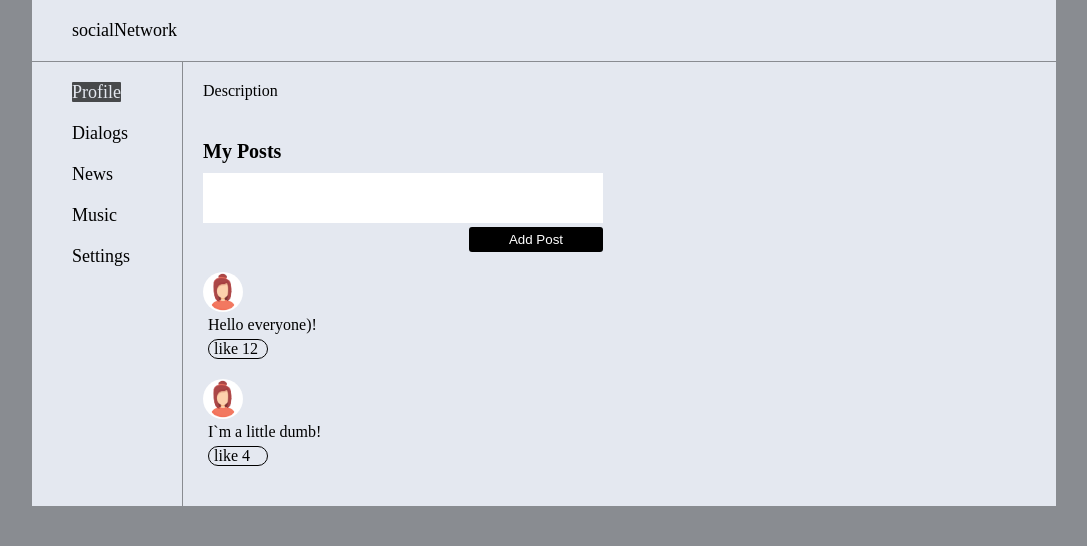
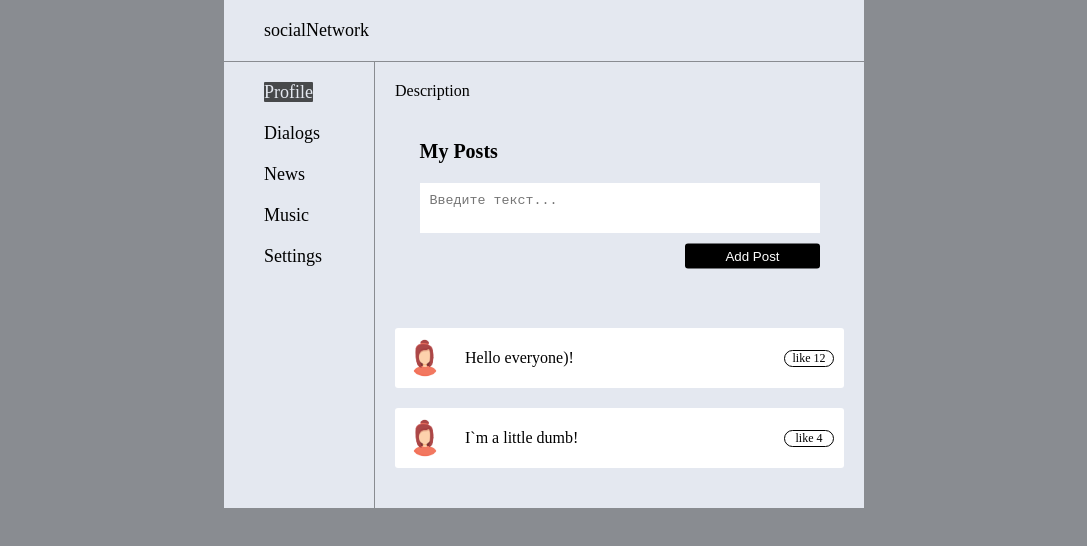
Before and after one commit to stepaRyazanoff/social-Network, a React (Create React App) app: page /profile in a window 1280 px wide. Shown: the top 546 px of the page, without its empty margins (96-1183 px from the left). Built offline with nearby package versions, Linux system fonts and the light colour scheme.

Commit message:
Added functionality to profile

```diff
--- a/src/App.css
+++ b/src/App.css
@@ -4,13 +4,13 @@
 }
 
 .container {
-	max-width: 1024px;
+	max-width: 640px;
 	margin: 0 auto;
 }
 
 .wrapper {
 	display: flex;
-	min-height: 50vh;
+	/*min-height: 50vh;*/
 }
 
 .main {
--- a/src/App.js
+++ b/src/App.js
@@ -5,7 +5,8 @@ import Profile from './components/Profile/Profile'
 import Dialogs from './components/Dialogs/Dialogs'
 import {Route, Routes} from 'react-router-dom'
 
-function App({state: {profilePage: {posts}, messagesPage: {dialogs, messages}}}) {
+
+function App({state: {profilePage: {posts, postText}, messagesPage: {dialogs, messages}}, addPost, updatePostText}) {
     return (
         <div className='App'>
             <div className='container'>
@@ -15,7 +16,10 @@ function App({state: {profilePage: {posts}, messagesPage: {dialogs, messages}}})
                     <main className='main'>
                         <Routes>
                             <Route path='/dialogs/*' element={<Dialogs dialogs={dialogs} messages={messages}/>}/>
-                            <Route path='/profile' element={<Profile posts={posts}/>}/>
+                            <Route path='/profile' element={<Profile posts={posts}
+                                                                     addPost={addPost}
+                                                                     updatePostText={updatePostText}
+                                                                     postText={postText}/>}/>
                         </Routes>
                     </main>
                 </div>
--- a/src/components/Dialogs/Dialogs.jsx
+++ b/src/components/Dialogs/Dialogs.jsx
@@ -3,11 +3,15 @@ import cl from './Dialogs.module.css'
 import Message from './Message/Message'
 import DialogItem from './DialogItem/DialogItem'
 
-
 const Dialogs = ({dialogs, messages}) => {
 
     const dialogsElements = dialogs.map(d => (<DialogItem key={d.id} name={d.name} id={d.id}/>))
     const messagesElements = messages.map(m => (<Message key={m.id} message={m.message} id={m.id}/>))
+    const elementValueRef = React.createRef()
+
+    const sendMessage = () => {
+        console.log(elementValueRef.current.value)
+    }
 
     return (
         <div className={cl.dialogs}>
@@ -19,6 +23,10 @@ const Dialogs = ({dialogs, messages}) => {
                     {messagesElements}
                 </div>
             </div>
+            <div className={cl.dialogsBox}>
+                <textarea ref={elementValueRef}></textarea>
+                <button onClick={sendMessage}>Send message</button>
+            </div>
         </div>
     )
 }
--- a/src/components/Dialogs/Dialogs.module.css
+++ b/src/components/Dialogs/Dialogs.module.css
@@ -1,5 +1,36 @@
 .inner {
-	display: flex;
-	justify-content: space-evenly;
-	max-width: 400px;
+    display: flex;
+    justify-content: space-evenly;
+    max-width: 400px;
+    width: 100%;
+    margin-bottom: 40px;
 }
+
+.dialogsBox {
+    margin: 0 auto;
+    min-height: 145px;
+    position: relative;
+    max-width: 400px;
+    width: 100%;
+}
+
+.dialogsBox textarea {
+    resize: none;
+    display: inline-block;
+    border: none;
+    width: 100%;
+    min-height: 50px;
+    margin-bottom: 5px;
+}
+
+.dialogsBox button {
+    position: absolute;
+    top: 50%;
+    transform: translateY(-50%);
+    right: 0;
+    border: none;
+    color: #fff;
+    background-color: black;
+    padding: 5px 40px;
+    border-radius: 3px;
+}
--- a/src/components/Profile/Posts/Post/Post.jsx
+++ b/src/components/Profile/Posts/Post/Post.jsx
@@ -7,8 +7,8 @@ const Post = ({ message, likes }) => {
 		<div className={cl.post}>
 			<div className={cl.postItem}>
 				<img src={image} alt='' />
-				<div>
-					{message}
+				<div className={cl.postBox}>
+					<div className={cl.message}>{message}</div>
 					<div className={cl.likes}>
 						like
 						<span> {likes}</span>
--- a/src/components/Profile/Posts/Post/Post.module.css
+++ b/src/components/Profile/Posts/Post/Post.module.css
@@ -1,21 +1,35 @@
 .postItem {
     margin-bottom: 20px;
+    background-color: #fff;
+    padding: 10px;
+    border-radius: 3px;
+    display: flex;
+    align-items: center;
 }
 
-.postItem div {
-	color: black;
-	padding-left: 5px;
+.postBox {
+    flex-basis: 500px;
+    display: flex;
+    align-items: center;
+    justify-content: space-between;
+}
+
+.message{
+    max-width: 300px;
+    width: 300%;
 }
 
 .postItem img {
     width: 40px;
     height: 40px;
     border-radius: 50%;
+    margin-right: 20px;
 }
 
 .likes {
     border-radius: 10px;
     border: 1px solid black;
-	width: 60px;
-	margin-top: 5px;
+    width: 50px;
+    font-size: 12px;
+    text-align: center;
 }
--- a/src/components/Profile/Posts/Posts.jsx
+++ b/src/components/Profile/Posts/Posts.jsx
@@ -2,21 +2,27 @@ import React from 'react'
 import Post from './Post/Post'
 import cl from './Posts.module.css'
 
-const Posts = ({posts}) => {
+const Posts = (props) => {
 
-    const elementValueRef = React.createRef()
-    const postsElements = posts.map(p => (<Post key={p.id} message={p.message} id={p.id} likes={p.likesCount}/>))
+    const postsElements = props.posts.map(p => (<Post key={p.id} message={p.message} id={p.id} likes={p.likesCount}/>))
 
     const addPost = () => {
-        console.log(elementValueRef.current.value)
+        props.addPost()
+    }
+
+    const onChangeText = (e) => {
+        const newPostText = e.target.value
+        props.updatePostText(newPostText)
     }
 
     return (
         <div className={cl.posts}>
             <div className={cl.postsTop}>
                 <h5>My Posts</h5>
-                <textarea ref={elementValueRef}></textarea>
-                <button onClick={addPost}>Add Post</button>
+                <div className={cl.postsBox}>
+                    <textarea value={props.postText} placeholder={'Введите текст...'} onChange={onChangeText}></textarea>
+                    <button onClick={addPost}>Add Post</button>
+                </div>
             </div>
             {postsElements}
         </div>
--- a/src/components/Profile/Posts/Posts.module.css
+++ b/src/components/Profile/Posts/Posts.module.css
@@ -2,18 +2,26 @@
 	position: relative;
 	max-width: 400px;
 	width: 100%;
-	margin-bottom: 40px;
-	text-align: center;
+	margin: 0 auto;
 }
 
 .postsTop h5 {
 	padding-top: 20px;
-	margin-bottom: 10px;
+	margin-bottom: 20px;
 	font-size: 20px;
 	text-align-last: left;
 }
 
-.postsTop textarea {
+.postsBox {
+	min-height: 145px;
+	position: relative;
+	max-width: 400px;
+	width: 100%;
+}
+
+.postsBox textarea {
+	padding: 10px;
+	outline: none;
 	resize: none;
 	display: inline-block;
 	border: none;
@@ -22,9 +30,10 @@
 	margin-bottom: 5px;
 }
 
-.postsTop button {
+.postsBox button {
 	position: absolute;
-	bottom: -20px;
+	top: 50%;
+	transform: translateY(-50%);
 	right: 0;
 	border: none;
 	color: #fff;
--- a/src/components/Profile/Profile.jsx
+++ b/src/components/Profile/Profile.jsx
@@ -3,13 +3,15 @@ import Posts from './Posts/Posts'
 import cl from './Profile.module.css'
 import ProfileInfo from './ProfileInfo/ProfileInfo'
 
-const Profile = ({posts}) => {
+const Profile = ({posts, addPost, updatePostText, postText}) => {
+
     return (
         <>
-            <div className={cl.head}>
-                <ProfileInfo/>
-            </div>
-            <Posts posts={posts}/>
+            <div className={cl.head}><ProfileInfo/></div>
+            <Posts posts={posts}
+                   addPost={addPost}
+                   updatePostText={updatePostText}
+                   postText={postText}/>
         </>
     )
 }
--- a/src/index.js
+++ b/src/index.js
@@ -1,19 +1,4 @@
-import React from 'react'
-import ReactDOM from 'react-dom/client'
-import './index.css'
-import App from './App'
-import reportWebVitals from './reportWebVitals'
-import state from './redux/state'
-import {BrowserRouter} from "react-router-dom";
+import {rerenderEntireApp} from "./render";
+import state, {addPost, updatePostText} from './redux/state'
 
-const root = ReactDOM.createRoot(document.getElementById('root'))
-root.render(
-    <BrowserRouter>
-        <App state={state}/>
-    </BrowserRouter>
-)
-
-// If you want to start measuring performance in your app, pass a function
-// to log results (for example: reportWebVitals(console.log))
-// or send to an analytics endpoint. Learn more: https://bit.ly/CRA-vitals
-reportWebVitals()
+rerenderEntireApp(state, addPost, updatePostText)
--- a/src/redux/state.js
+++ b/src/redux/state.js
@@ -1,10 +1,14 @@
+import {rerenderEntireApp} from "../render";
+
 const state = {
     profilePage: {
         posts: [
             {id: 1, message: 'Hello everyone)!', likesCount: 12},
             {id: 2, message: 'I`m a little dumb!', likesCount: 4},
-        ]
+        ],
+        postText: ''
     },
+
     messagesPage: {
         dialogs: [
             {id: 1, name: 'one'},
@@ -19,7 +23,26 @@ const state = {
             {id: 4, message: 'Good bye'},
         ],
     },
+
     sidebar: {}
 }
 
+export const updatePostText = (newPostText) => {
+    state.profilePage.postText = newPostText
+    rerenderEntireApp(state, addPost, updatePostText)
+}
+
+export const addPost = () => {
+    state.profilePage.posts.push({
+            id: 3,
+            message: state.profilePage.postText,
+            likesCount: 4
+        }
+    )
+    state.profilePage.postText = ''
+    rerenderEntireApp(state, addPost, updatePostText)
+}
+
+window.state = state
+
 export default state
--- /dev/null
+++ b/src/render.js
@@ -0,0 +1,22 @@
+import React from 'react'
+import ReactDOM from 'react-dom/client'
+import {BrowserRouter} from "react-router-dom"
+import reportWebVitals from './reportWebVitals'
+import './index.css'
+import App from './App'
+
+const root = ReactDOM.createRoot(document.getElementById('root'))
+export const rerenderEntireApp = (state, addPost, updatePostText) => {
+    root.render(
+        <BrowserRouter>
+            <App state={state} addPost={addPost} updatePostText={updatePostText}/>
+        </BrowserRouter>
+    )
+}
+
+
+
+// If you want to start measuring performance in your app, pass a function
+// to log results (for example: reportWebVitals(console.log))
+// or send to an analytics endpoint. Learn more: https://bit.ly/CRA-vitals
+reportWebVitals()
```
Lines whose indentation alone changed are shown as unchanged.
